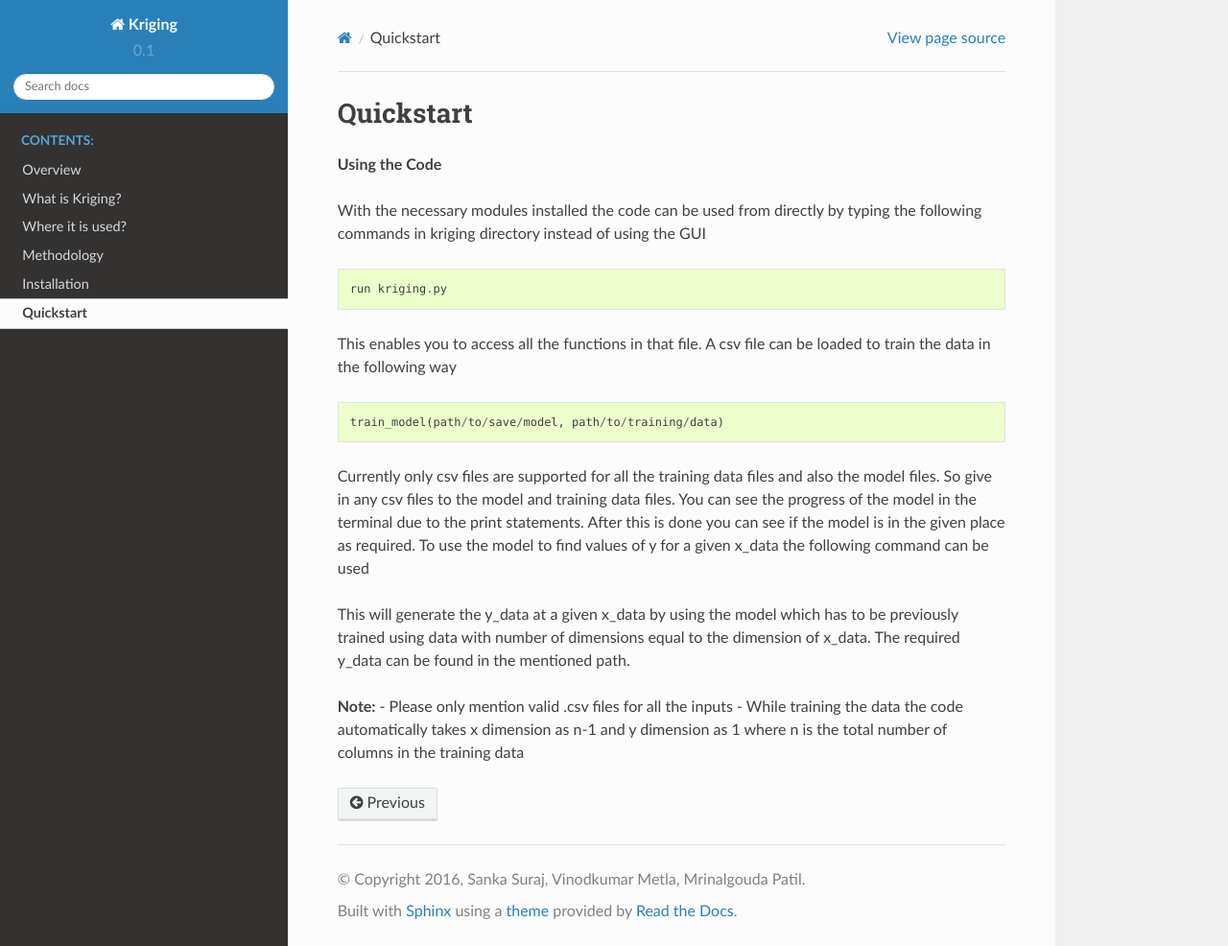
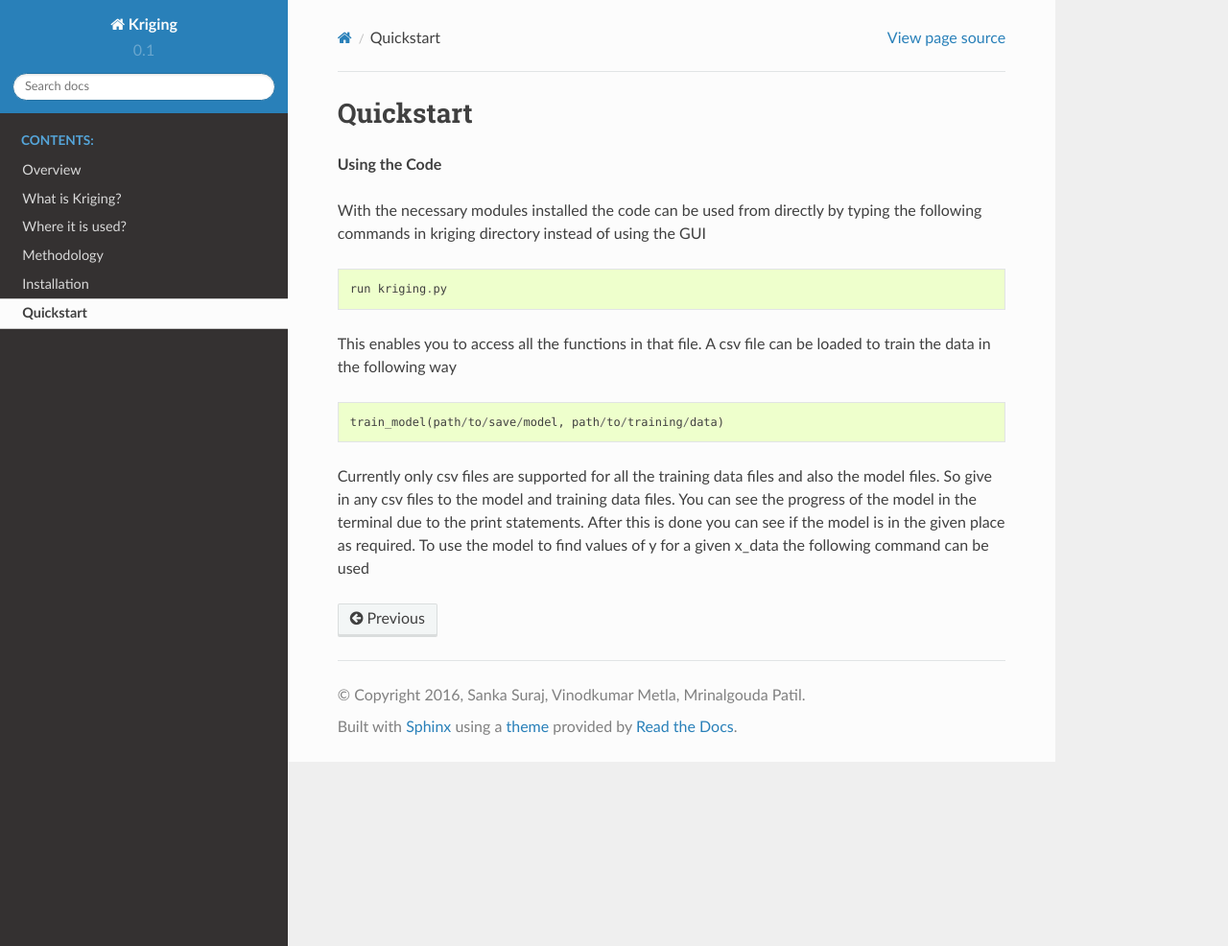
Before and after one commit to sankasuraj/sdesproject2, a Sphinx documentation site: the page built from docs/source/quickstart.rst, in a window 1280 px wide and 986 px high. Shown: the whole window at 96% size. Built offline with Sphinx 7.4.7 and the Read the Docs theme 2.0.0, drawn with Linux system fonts in a browser that asks for light colours.

Commit message:
Modifies quickstart again

```diff
--- a/docs/source/quickstart.rst
+++ b/docs/source/quickstart.rst
@@ -22,11 +22,11 @@ This enables you to access all the functions in that file. A csv file can be loa
 Currently only csv files are supported for all the training data files and also the model files. So give in any csv files to the model and training data files. You can see the progress of the model in the terminal due to the print statements. After this is done you can see if the model is in the given place as required. To use the model to find values of y for a given x_data the following command can be used
 
 .. code:: python
-    find_values(path/to/model, path/to/x_data, path/to/save/y_data)
+..     find_values(path/to/model, path/to/x_data, path/to/save/y_data)
 
 
-This will generate the y_data at a given x_data by using the model which has to be previously trained using data with number of dimensions equal to the dimension of x_data. The required y_data can be found in the mentioned path.
+.. This will generate the y_data at a given x_data by using the model which has to be previously trained using data with number of dimensions equal to the dimension of x_data. The required y_data can be found in the mentioned path.
 
-**Note:**
-- Please only mention valid .csv files for all the inputs
-- While training the data the code automatically takes x dimension as n-1 and y dimension as 1 where n is the total number of columns in the training data
+.. **Note:**
+.. - Please only mention valid .csv files for all the inputs
+.. - While training the data the code automatically takes x dimension as n-1 and y dimension as 1 where n is the total number of columns in the training data
```
